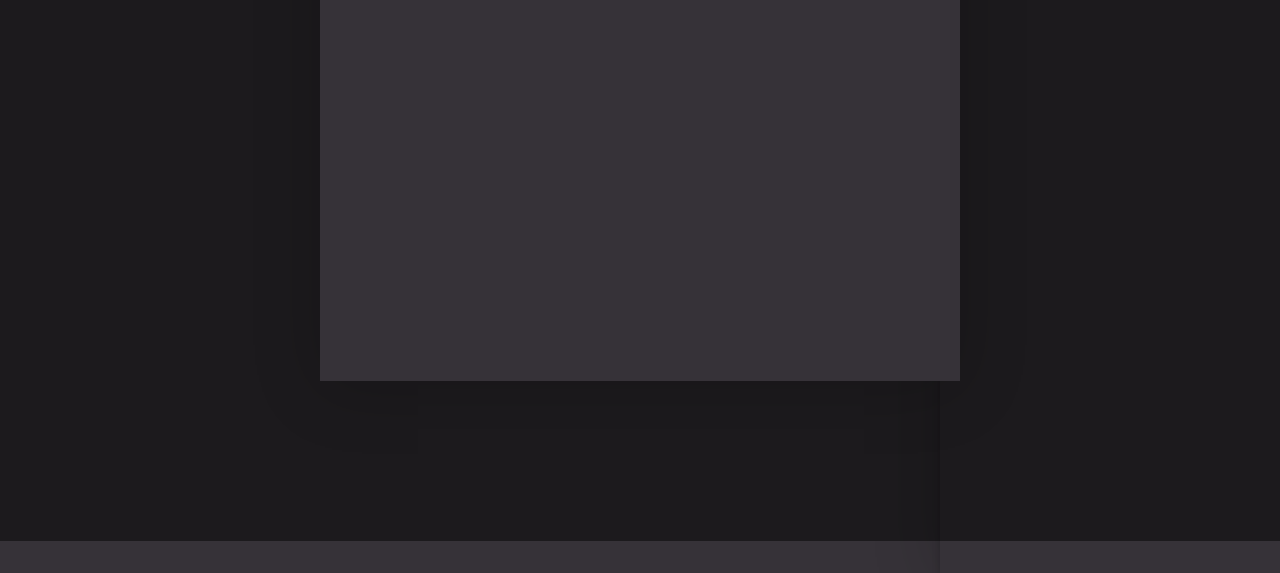
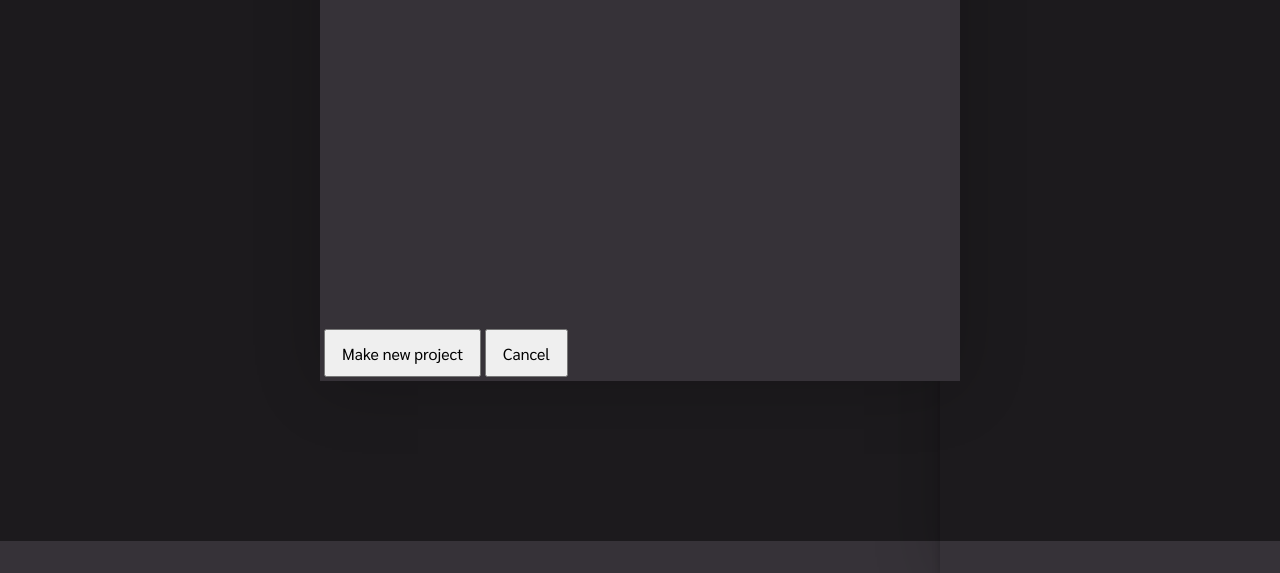
Before and after one commit to snowystuff/dsmv, an Electron app: page main.html in a window 1280 px wide. Both pictures are taken after a click on the button "New Project". Shown: the part 259-832 px from the top of the page. Drawn offline with Linux system fonts and the light colour scheme.

Commit message:
update input frame button layouts

```diff
--- a/style.css
+++ b/style.css
@@ -142,6 +142,25 @@ body {
 	font-family: "Bold";
 	color: #e9edf5;
 }
+.input_buttons {
+	position: fixed;
+	display: block;
+	float: bottom;
+	bottom: 0;
+	left: 0;
+	width: 100%;
+	height: 10%;
+	padding: 4px 4px 4px 4px;
+	align-content: end;
+}
+.input_buttons button {
+	position: relative;
+	height: 100%;
+	max-height: 64px;
+	font-size: 2vmin;
+	bottom: 0;
+	padding: 2px 2vmin 2px 2vmin;
+}
 #frame_background {
 	background-color: #0000007A;
 	position: absolute;
```
